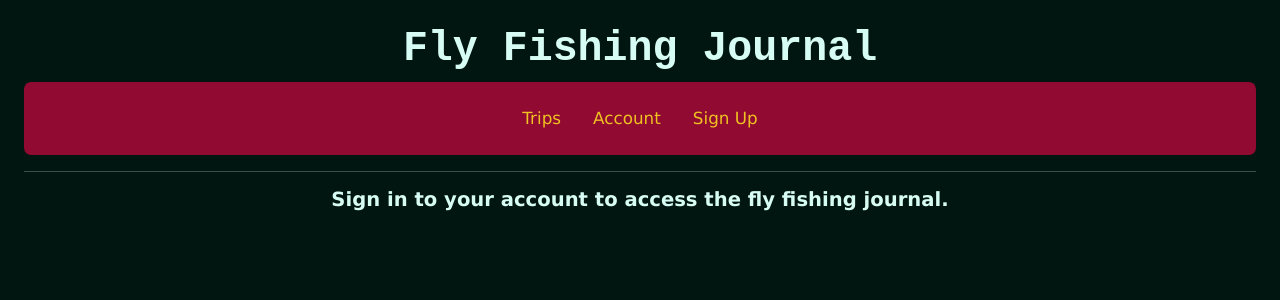
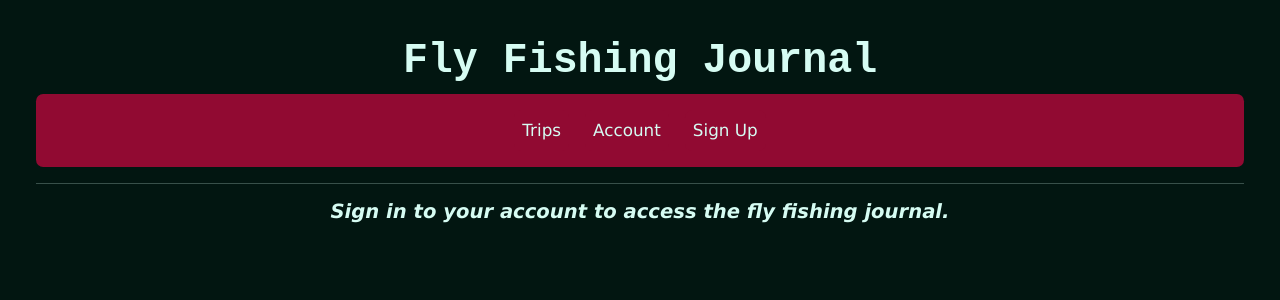
Before and after one commit to brianscherner/fly-fishing-journal, a React (Create React App) app: page /trips in a window 1280 px wide. Shown: the top 300 px of the page. Built offline with nearby package versions, Linux system fonts and the light colour scheme; no server answers; the database is empty.

Commit message:
Finish updating color theme and add hover features to buttons and links.

```diff
--- a/src/components/Navbar.js
+++ b/src/components/Navbar.js
@@ -20,21 +20,21 @@ function Navbar() {
           <ul className="navbar-nav">
             <li className="nav-item active">
               <Link className="nav-link" to="/trips">
-                <div className={"nav-link"} href="#">
+                <div className={"navbar nav-link"} href="#">
                   Trips
                 </div>
               </Link>
             </li>
             <li className="nav-item">
               <Link className="nav-link" to="/account">
-                <div className={"nav-link"} href="#">
+                <div className={"navbar nav-link"} href="#">
                   Account
                 </div>
               </Link>
             </li>
             <li className="nav-item">
               <Link className="nav-link" to="/sign-up">
-                <div className={"nav-link"} href="#">
+                <div className={"navbar nav-link"} href="#">
                   Sign Up
                 </div>
               </Link>
--- a/src/components/forms/ReusableTripForm.js
+++ b/src/components/forms/ReusableTripForm.js
@@ -89,8 +89,7 @@ function ReusableTripForm(props) {
                 {conditionalComponent()}
                 { page > 0 && <button className="btn back-button" onClick={() => prevPage(page - 1)} type="button">Back</button>}
                 { page < totalPages && <button className="btn app-buttons" onClick={nextPage} type="button">Next</button>}
-                <br/>
-                { page >= totalPages && <button className="btn btn-success app-buttons" type="submit">{props.buttonText}</button>}
+                { page >= totalPages && <button className="btn app-buttons" type="submit">{props.buttonText}</button>}
               </React.Fragment>
             )}
           </div>
--- a/src/components/trips/TripDetails.js
+++ b/src/components/trips/TripDetails.js
@@ -32,7 +32,7 @@ function TripDetails(props) {
       <div className="detail-categories">
         <ul className="nav flex-column">
           <li className="nav-item">
-            <a className={`nav-link ${isLinkSelected === "destinationInfo" ? "active" : "".toString()}`} href="#" onClick={() => handleShowingTripDetails("destinationInfo")}>Destination Info</a>
+            <a className={`nav-link details ${isLinkSelected === "destinationInfo" ? "active" : "".toString()}`} href="#" onClick={() => handleShowingTripDetails("destinationInfo")}>Destination Info</a>
             <br/>
             {destinationInfo === true && (
               <DestinationInfo trip={trip}/>
@@ -42,7 +42,7 @@ function TripDetails(props) {
           {trip.tripType === "Future" && (
             <React.Fragment>
               <li className="nav-item">
-                <a className={`nav-link ${isLinkSelected === "tripCosts" ? "active" : ""}`} href="#" onClick={() => handleShowingTripDetails("tripCosts")}>Trip Costs</a>
+                <a className={`nav-link details ${isLinkSelected === "tripCosts" ? "active" : ""}`} href="#" onClick={() => handleShowingTripDetails("tripCosts")}>Trip Costs</a>
                 <br/>
                 {tripCosts === true && (
                   <TripCosts trip={trip}/>
@@ -50,7 +50,7 @@ function TripDetails(props) {
               </li>
 
               <li className="nav-item">
-                <a className={`nav-link ${isLinkSelected === "gearRequirements" ? "active" : ""}`} href="#" onClick={() => handleShowingTripDetails("gearRequirements")}>Gear Requirements</a>
+                <a className={`nav-link details ${isLinkSelected === "gearRequirements" ? "active" : ""}`} href="#" onClick={() => handleShowingTripDetails("gearRequirements")}>Gear Requirements</a>
                 <br/>
                 {gearRequirements === true && (
                   <GearRequirements trip={trip}/>
@@ -61,7 +61,7 @@ function TripDetails(props) {
 
           {trip.tripType === "Past" && (
             <li className="nav-item">
-              <a className={`nav-link ${isLinkSelected === "tripNotes" ? "active" : ""}`} href="#" onClick={() => handleShowingTripDetails("tripNotes")}>Trip Notes</a>
+              <a className={`nav-link details ${isLinkSelected === "tripNotes" ? "active" : ""}`} href="#" onClick={() => handleShowingTripDetails("tripNotes")}>Trip Notes</a>
               <br/>
               {tripNotes === true && (
                 <TripNotes trip={trip}/>
@@ -70,7 +70,7 @@ function TripDetails(props) {
           )}
 
           <li className="nav-item">
-            <a className={`nav-link ${isLinkSelected === "miscellaneous" ? "active" : ""}`} href="#" onClick={() => handleShowingTripDetails("miscellaneous")}>Miscellaneous</a>
+            <a className={`nav-link details ${isLinkSelected === "miscellaneous" ? "active" : ""}`} href="#" onClick={() => handleShowingTripDetails("miscellaneous")}>Miscellaneous</a>
             <br/>
             {miscellaneous === true && (
               <Miscellaneous trip={trip}/>
--- a/src/index.css
+++ b/src/index.css
@@ -1,8 +1,9 @@
 /* container styling */
 #root {
   min-height: 100vh;
+  /* min-width: 100vh; */
   text-align: center;
-  padding: 1.5rem;
+  padding: 2.25rem;
   --text: #d6fcf3;
   --background: #021611;
   --primary: #7ef6e0;
@@ -18,8 +19,12 @@
   background-color: var(--secondary);
 }
 
-.nav-link {
+.navbar.nav-link {
   color: var(--text);
+}
+
+.navbar.nav-link:hover {
+  color: var(--accent);
 }
 
 /* styling for message telling user to sign in to access app */
@@ -28,6 +33,7 @@
   font-weight: 600;
   font-size: 1.225rem;
   color: var(--text);
+  font-style: italic;
 }
 
 /* styling for app buttons */
@@ -65,6 +71,23 @@
 }
 
 /* styling for trip details navigation links for categories */
+.trip-details-header {
+  font-family: 'Courier New', Courier, monospace;
+  font-weight: 600;
+  font-size: 2rem;
+  color: var(--text);
+}
+
+.nav-link.details {
+  background-color: var(--secondary);
+  color: var(--text);
+  border-radius: 0.45rem;
+}
+
+.nav-link.details:hover {
+  color: var(--accent);
+}
+
 .detail-categories {
   font-family:'Lucida Sans', 'Lucida Sans Regular', 'Lucida Grande', 'Lucida Sans Unicode', Geneva, Verdana, sans-serif;
   font-size: 1.025rem;
@@ -76,7 +99,7 @@
 
 .nav-link.active {
   background-color: var(--secondary);
-  color: var(--text);
+  color: var(--accent);
   border-radius: 0.45rem;
 }
 
@@ -125,14 +148,6 @@
   font-style: italic;
 }
 
-/* trip details styling */
-.trip-details-header {
-  font-family: 'Courier New', Courier, monospace;
-  font-weight: 600;
-  font-size: 2rem;
-  color: var(--accent);
-}
-
 /* trip list styling */
 
 .trip-header-in-list {
@@ -140,6 +155,10 @@
   font-size: 1.85rem;
   font-weight: 600;
   color: var(--accent);
+}
+
+.trip-header-in-list:hover {
+  color: var(--text);
 }
 
 .trip-type-in-list {
@@ -151,6 +170,7 @@
 .form-section-heading {
   color: var(--accent);
   font-family: 'Lucida Sans', 'Lucida Sans Regular', 'Lucida Grande', 'Lucida Sans Unicode', Geneva, Verdana, sans-serif;
+  font-weight: 600;
 }
 
 .form-select {
```
Also changed, not shown: 1 other file (tests, documents, lock files or other folders).
